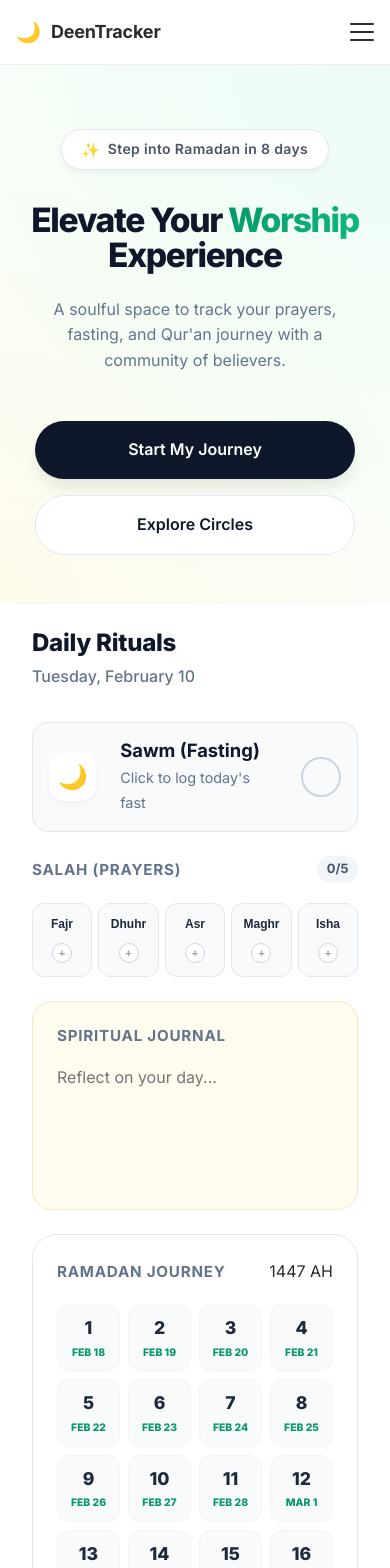
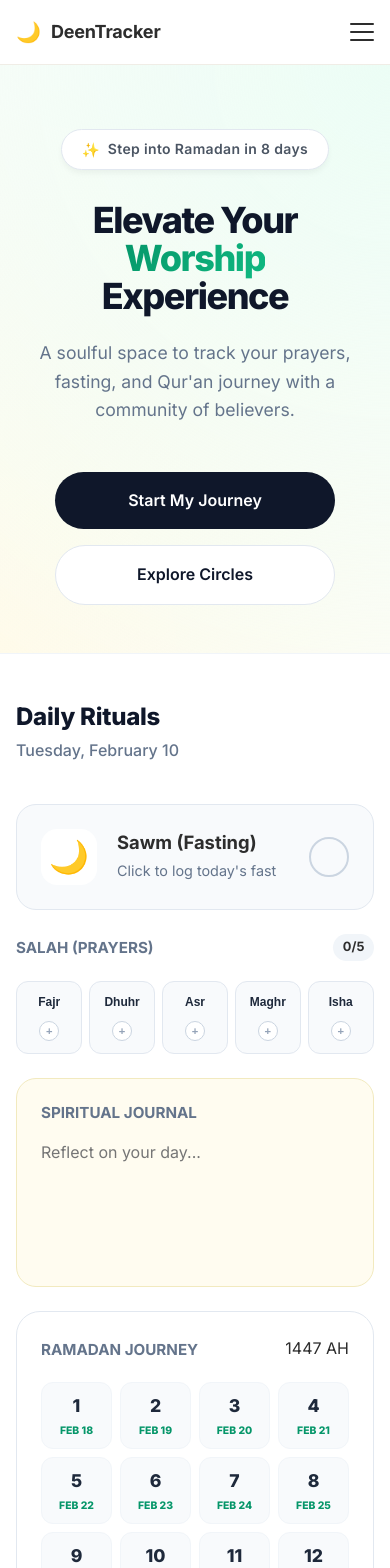
Before and after one commit to muzaamba/ramadan, a Next.js app: page / in a window 390 px wide. Shown: the top 1568 px of the page. Built offline with nearby package versions, Linux system fonts and the light colour scheme; no server answers.

Commit message:
homepage_unboxed_optimization_v4

```diff
--- a/app/page.module.css
+++ b/app/page.module.css
@@ -79,13 +79,11 @@
   border-radius: 999px;
   font-weight: 600;
   text-decoration: none;
-  transition: all 0.2s cubic-bezier(0.4, 0, 0.2, 1);
-  box-shadow: 0 10px 15px -3px rgba(15, 23, 42, 0.1);
+  transition: all 0.2s;
 }
 
 .mainCta:hover {
   transform: translateY(-2px);
-  box-shadow: 0 20px 25px -5px rgba(15, 23, 42, 0.1);
 }
 
 .secondaryCta {
@@ -99,26 +97,20 @@
   transition: all 0.2s;
 }
 
-.secondaryCta:hover {
-  background: #f8fafc;
-}
-
 /* Dashboard Container */
 .dashboardContainer {
-  margin-top: -3rem;
   padding-bottom: 4rem;
 }
 
 .ritualSection {
   background: white;
-  border-radius: 1.5rem;
-  padding: 2.5rem;
-  box-shadow: 0 20px 40px -10px rgba(0, 0, 0, 0.05);
-  border: 1px solid #f1f5f9;
+  padding: 4rem 0;
+  border-top: 1px solid #f1f5f9;
+  border-bottom: 1px solid #f1f5f9;
 }
 
 .sectionHeader {
-  margin-bottom: 2rem;
+  margin-bottom: 2.5rem;
 }
 
 .sectionTitle {
@@ -135,7 +127,7 @@
   margin-top: 0.25rem;
 }
 
-/* Professional Card Grid */
+/* Dashboard Grid */
 .dashboardGrid {
   display: grid;
   grid-template-columns: repeat(12, 1fr);
@@ -148,17 +140,16 @@
   background: #f8fafc;
   border: 1px solid #e2e8f0;
   border-radius: 1.25rem;
-  padding: 1.25rem 1.75rem;
+  padding: 1.5rem;
   display: flex;
   align-items: center;
-  gap: 1.5rem;
+  gap: 1.25rem;
   cursor: pointer;
-  transition: all 0.3s cubic-bezier(0.4, 0, 0.2, 1);
+  transition: all 0.2s;
 }
 
 .statusCard:hover {
   border-color: #10b981;
-  background: white;
 }
 
 .statusActive {
@@ -175,20 +166,18 @@
   align-items: center;
   justify-content: center;
   border-radius: 1rem;
-  box-shadow: 0 4px 6px -1px rgba(0, 0, 0, 0.05);
 }
 
 .statusContent h3 {
   font-size: 1.15rem;
   font-weight: 700;
-  color: #0f172a;
   margin: 0;
 }
 
 .statusContent p {
+  font-size: 0.9rem;
   color: #64748b;
   margin: 0.2rem 0 0;
-  font-size: 0.9rem;
 }
 
 .statusCheck {
@@ -203,7 +192,6 @@
   display: flex;
   align-items: center;
   justify-content: center;
-  transition: all 0.3s;
 }
 
 .statusActive .checkCircle {
@@ -217,7 +205,7 @@
   font-size: 1.2rem;
 }
 
-/* Prayer Grid Card */
+/* Prayer Card */
 .prayerCard {
   grid-column: span 12;
 }
@@ -233,7 +221,6 @@
   justify-content: space-between;
   align-items: center;
   margin-bottom: 1.25rem;
-  flex-wrap: wrap;
   gap: 0.5rem;
 }
 
@@ -241,7 +228,6 @@
   font-size: 0.95rem;
   font-weight: 700;
   text-transform: uppercase;
-  letter-spacing: 0.05em;
   color: #64748b;
   margin: 0;
 }
@@ -252,7 +238,6 @@
   background: #f1f5f9;
   padding: 0.2rem 0.6rem;
   border-radius: 999px;
-  color: #475569;
 }
 
 .prayerGrid {
@@ -271,8 +256,6 @@
   align-items: center;
   gap: 0.25rem;
   cursor: pointer;
-  transition: all 0.2s;
-  position: relative;
   width: 100%;
 }
 
@@ -280,7 +263,6 @@
   font-weight: 700;
   font-size: clamp(0.75rem, 2vw, 0.95rem);
   color: #1e293b;
-  text-align: center;
 }
 
 .prayerTime {
@@ -288,7 +270,6 @@
   color: #94a3b8;
   font-weight: 600;
   text-transform: uppercase;
-  text-align: center;
 }
 
 .miniCheck {
@@ -315,17 +296,13 @@
   color: white;
 }
 
-.prayerItem.prayed .prayerTime {
-  color: #64748b;
-}
-
 .prayerItem.prayed .miniCheck {
   background: #10b981;
   border-color: #10b981;
   color: white;
 }
 
-/* Reflection Journal Card */
+/* Reflection Card */
 .reflectionCard {
   grid-column: span 12;
   background: #fffcf0;
@@ -363,7 +340,6 @@
   border: none;
   font-family: inherit;
   font-size: 1rem;
-  line-height: 1.6;
   color: #78350f;
   outline: none;
   resize: none;
@@ -377,25 +353,18 @@
   border: none;
   border-radius: 0.75rem;
   font-weight: 600;
-  font-size: 0.875rem;
   cursor: pointer;
-}
-
-.journalDisplay {
-  cursor: pointer;
-  min-height: 120px;
 }
 
 .journalText {
   font-size: 1rem;
   line-height: 1.6;
   color: #451a03;
-  margin: 0;
   font-style: italic;
   white-space: pre-wrap;
 }
 
-/* Ramadan Journey Calendar Card */
+/* Calendar Card */
 .calendarCard {
   grid-column: span 12;
   background: white;
@@ -443,64 +412,59 @@
   background: #ecfdf5;
 }
 
-/* Brand Footer */
+.dayPast {
+  opacity: 0.6;
+}
+
+.dayDot {
+  position: absolute;
+  top: 0.35rem;
+  right: 0.35rem;
+  width: 5px;
+  height: 5px;
+  background: #10b981;
+  border-radius: 50%;
+}
+
+/* Footer */
 .brandFooter {
   padding: 4rem 0;
   border-top: 1px solid #f1f5f9;
+  background: #f8fafc;
 }
 
 .footerInner {
   display: flex;
   justify-content: center;
-  gap: 4rem;
+  gap: 3rem;
   flex-wrap: wrap;
 }
 
-/* --- MOBILE OPTIMIZATION (Non-Boxed Feel) --- */
+.footerInner a {
+  color: #64748b;
+  font-weight: 600;
+  font-size: 0.9rem;
+}
+
+/* Mobile Optimization */
 @media (max-width: 768px) {
-  .page {
-    background-color: white;
-    /* Ensure background matches content for seamless look */
+  .hero {
+    padding: 4rem 1rem 3rem;
   }
 
-  .hero {
-    padding: 4rem 0 3rem;
-  }
-
-  .dashboardContainer {
-    margin-top: 0;
-    /* Remove negative margin that creates "floating box" look */
-    padding-bottom: 2rem;
+  .heroTitle {
+    font-size: 2.25rem;
   }
 
   .ritualSection {
-    border-radius: 0;
-    /* Clear the box corners for edge-to-edge feel */
-    border-left: none;
-    border-right: none;
-    box-shadow: none;
-    /* Flat look is more modern on mobile */
-    padding: 1.5rem 1rem;
-    background: white;
+    padding: 3rem 0;
   }
 
   .sectionTitle {
     font-size: 1.5rem;
   }
 
-  .statusCard {
-    border-radius: 1rem;
-    padding: 1rem;
-  }
-
-  .statusIcon {
-    width: 3rem;
-    height: 3rem;
-    font-size: 1.5rem;
-  }
-
   .prayerGrid {
-    grid-template-columns: repeat(5, 1fr);
     gap: 0.4rem;
   }
 
@@ -511,7 +475,10 @@
 
   .prayerTime {
     display: none;
-    /* Save vertical space */
+  }
+
+  .prayerLabel {
+    font-size: 0.75rem;
   }
 
   .calendarGrid {
@@ -523,26 +490,24 @@
     height: 4.2rem;
     aspect-ratio: auto;
   }
-
-  .footerInner {
-    gap: 2rem;
-    padding: 0 1rem;
-  }
 }
 
 @media (max-width: 480px) {
-  .heroTitle {
-    font-size: 2.1rem;
-  }
-
-  .heroDescription {
-    font-size: 1rem;
-    padding: 0 1rem;
+  .heroActions {
+    flex-direction: column;
+    align-items: center;
   }
 
   .mainCta,
   .secondaryCta {
     width: 100%;
-    max-width: 320px;
+    max-width: 280px;
+    text-align: center;
+  }
+
+  .footerInner {
+    gap: 1.5rem;
+    flex-direction: column;
+    align-items: center;
   }
 }
--- a/app/page.tsx
+++ b/app/page.tsx
@@ -53,7 +53,7 @@ export default function Home() {
 
   return (
     <div className={styles.page}>
-      {/* Hero Section - Full width background, centered content */}
+      {/* Hero Section */}
       <section className={styles.hero}>
         <div className="container">
           <div className={styles.heroContent}>
@@ -84,10 +84,10 @@ export default function Home() {
         </div>
       </section>
 
-      {/* Dashboard Section */}
+      {/* Dashboard Section - Container removed from outer for full-width background on mobile */}
       <div className={styles.dashboardContainer}>
-        <div className="container">
-          <div className={styles.ritualSection}>
+        <div className={styles.ritualSection}>
+          <div className="container">
             <div className={styles.sectionHeader}>
               <h2 className={styles.sectionTitle}>Daily Rituals</h2>
               <p className={styles.sectionSubtitle}>{new Date().toLocaleDateString('en-US', { weekday: 'long', month: 'long', day: 'numeric' })}</p>
@@ -142,7 +142,7 @@ export default function Home() {
                 </div>
               </div>
 
-              {/* Simple Journal */}
+              {/* Journal Card */}
               <div className={styles.reflectionCard}>
                 <div className={styles.cardHeader}>
                   <h3>Spiritual Journal</h3>
@@ -172,7 +172,7 @@ export default function Home() {
                 )}
               </div>
 
-              {/* Journey Calendar */}
+              {/* Calendar Card */}
               <div className={styles.calendarCard}>
                 <div className={styles.cardHeader}>
                   <h3>Ramadan Journey</h3>
@@ -197,7 +197,7 @@ export default function Home() {
         </div>
       </div>
 
-      {/* Simple Footer */}
+      {/* Footer */}
       <section className={styles.brandFooter}>
         <div className="container">
           <div className={styles.footerInner}>
```
